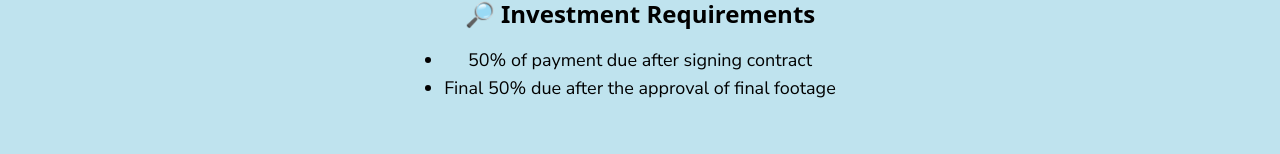
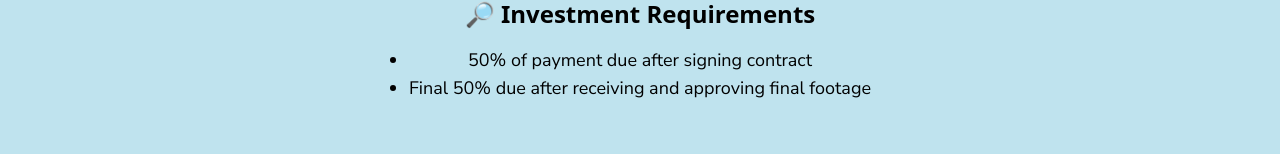
Before and after one commit to abigaylerose03/abigayleugc, a Next.js app: page /components/workflow in a window 1280 px wide. Shown: the part 486-640 px from the top of the page. Built offline with nearby package versions, Linux system fonts and the light colour scheme; a web font is replaced by a local one.

Commit message:
Update workflow.tsx

```diff
--- a/src/pages/components/workflow.tsx
+++ b/src/pages/components/workflow.tsx
@@ -30,7 +30,7 @@ export default function Workflow() {
         <h2 className="text-2xl font-bold mb-4">🔎 Investment Requirements</h2>
         <ul className="list-disc text-lg font-nunito">
           <li>50% of payment due after signing contract</li>
-          <li>Final 50% due after the approval of final footage</li>
+          <li>Final 50% due after receiving and approving final footage</li>
         </ul>
       </div>
       <h1 className="text-center mt-12 text-xl font-bold">
```
